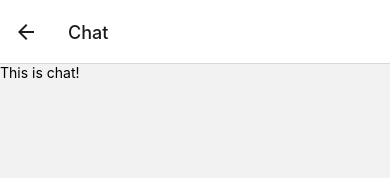
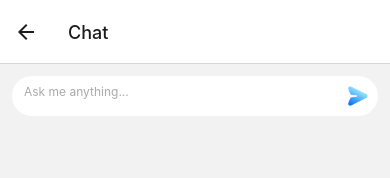
Before and after one commit to xandemon/ai-chatbot-mobile-app, a React Native app: screen /Chat in a window 390 px wide. Shown: the top 178 px of the page. Built offline with nearby package versions, Linux system fonts and the light colour scheme.

Commit message:
created chat input field with basic layout for chatScreen

```diff
--- a/app/pages/ChatScreen.tsx
+++ b/app/pages/ChatScreen.tsx
@@ -1,14 +1,49 @@
-import {View, Text} from 'react-native';
+import {
+  View,
+  Text,
+  SafeAreaView,
+  TextInput,
+  TouchableOpacity,
+  Image,
+} from 'react-native';
 import React from 'react';
 import {ChatbotType} from '../types';
+import {useRoute} from '@react-navigation/native';
+import styles from '../styles/chatScreen.styles';
 
-const ChatScreen = ({chatBot}: {chatBot?: ChatbotType}) => {
-  console.log(chatBot);
+const ChatScreen = () => {
+  const route = useRoute();
+  const params = route.params;
+  const [inputPrompt, setInputPrompt] = React.useState('');
+
+  const sendInputPrompt = () => {
+    console.log('>>>', inputPrompt);
+    setInputPrompt('');
+  };
 
   return (
-    <View>
-      <Text style={{color: 'black'}}>This is chat!</Text>
-    </View>
+    <SafeAreaView>
+      <View style={styles.chatScreenContainer}>
+        <View style={styles.chatMessagesContainer}></View>
+        <View style={styles.chatInputContainer}>
+          <TextInput
+            placeholder="Ask me anything..."
+            placeholderTextColor="#aaa"
+            value={inputPrompt}
+            onChangeText={setInputPrompt}
+            onSubmitEditing={sendInputPrompt}
+            style={styles.chatInputField}></TextInput>
+          <TouchableOpacity
+            style={styles.chatInputSend}
+            onPress={sendInputPrompt}>
+            <Image
+              source={require('../../public/assets/send.png')}
+              style={{width: 20, height: 20}}
+            />
+          </TouchableOpacity>
+        </View>
+      </View>
+    </SafeAreaView>
   );
 };
 
--- a/app/pages/HomeScreen.tsx
+++ b/app/pages/HomeScreen.tsx
@@ -36,8 +36,6 @@ const HomeScreen = ({navigation}: HomeScreenProps) => {
   const [selectedChatbot, setSelectedChatbot] = useState<
     ChatbotType | undefined
   >();
-
-  console.log(chatbotsList);
 
   useEffect(() => {
     setChatbotsList(chatFaceData);
--- a/app/styles/chatScreen.styles.ts
+++ b/app/styles/chatScreen.styles.ts
@@ -1,3 +1,35 @@
-import {StyleSheet} from 'react-native';
+import {Dimensions, StyleSheet} from 'react-native';
 
-const styles = StyleSheet.create({});
+const styles = StyleSheet.create({
+  chatScreenContainer: {
+    flexDirection: 'column',
+    justifyContent: 'flex-end',
+    height: '100%',
+  },
+  chatMessagesContainer: {
+    height: '100%',
+    backgroundColor: '#eee',
+  },
+  chatInputContainer: {
+    position: 'relative',
+    margin: 12,
+  },
+  chatInputField: {
+    color: '#333',
+    fontSize: 12,
+    height: 40,
+    paddingLeft: 12,
+    paddingRight: 40,
+    paddingBottom: 10,
+    borderRadius: 20,
+    backgroundColor: '#fff',
+  },
+  chatInputSend: {
+    position: 'absolute',
+    top: '50%',
+    right: 10,
+    transform: [{translateY: -10}],
+  },
+});
+
+export default styles;
```
Also changed, not shown: public/assets/send.png (added).
